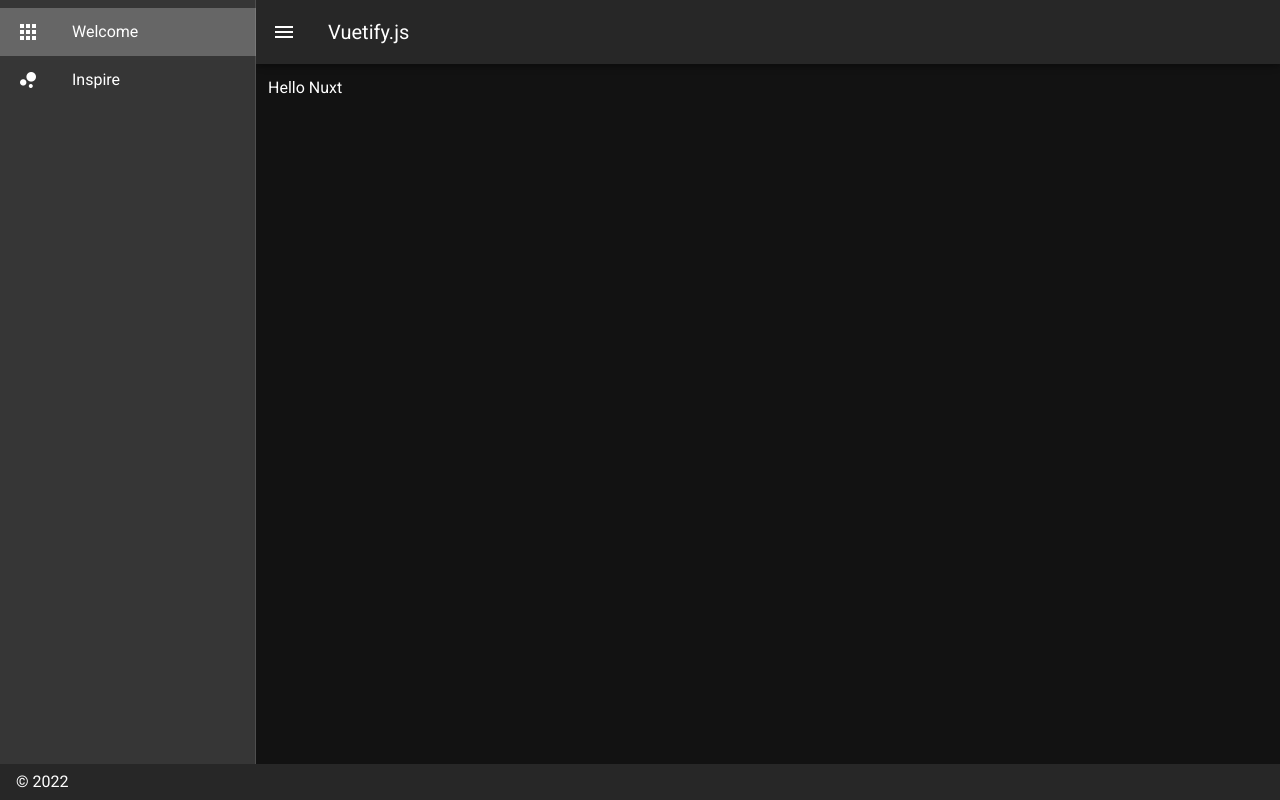
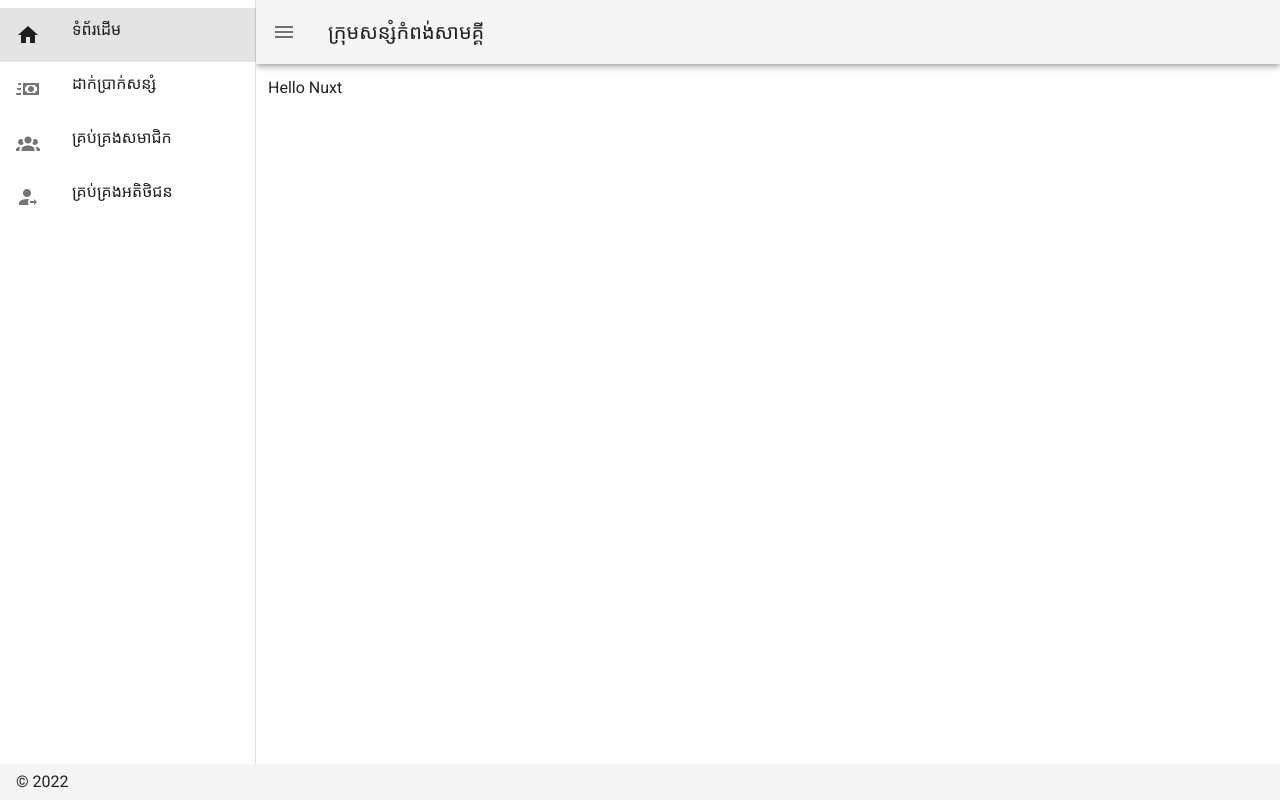
Before and after one commit to phann-phearoen/loan-front, a Nuxt app: page / in a window 1280 px wide. Both pictures are taken after a click on the button 28 px from the left and 32 px from the top of the page. Built offline with nearby package versions, Linux system fonts and the light colour scheme.

Commit message:
add proper drawer

```diff
--- a/layouts/default.vue
+++ b/layouts/default.vue
@@ -1,5 +1,5 @@
 <template>
-  <v-app dark>
+  <v-app :dark="setTheme">
     <v-navigation-drawer
       v-model="drawer"
       fixed
@@ -17,7 +17,7 @@
             <v-icon>{{ item.icon }}</v-icon>
           </v-list-item-action>
           <v-list-item-content>
-            <v-list-item-title v-text="item.title" />
+            <v-list-item-title v-text="item.title" style="min-height: 30px" />
           </v-list-item-content>
         </v-list-item>
       </v-list>
@@ -53,21 +53,35 @@ export default {
       fixed: false,
       items: [
         {
-          icon: 'mdi-apps',
-          title: 'Welcome',
+          icon: 'mdi-home',
+          title: 'ទំព័រដើម',
           to: '/'
         },
         {
-          icon: 'mdi-chart-bubble',
-          title: 'Inspire',
-          to: '/inspire'
-        }
+          icon: 'mdi-cash-fast',
+          title: 'ដាក់ប្រាក់សន្សំ',
+          to: '/deposit'
+        },
+        {
+          icon: 'mdi-account-group',
+          title: 'គ្រប់គ្រងសមាជិក',
+          to: '/users'
+        },
+        {
+          icon: 'mdi-account-arrow-right',
+          title: 'គ្រប់គ្រងអតិថិជន',
+          to: '/clients'
+        },
       ],
-      miniVariant: false,
       right: true,
-      rightDrawer: false,
-      title: 'Vuetify.js'
+      rightDrawer: true,
+      title: 'ក្រុមសន្សំកំពង់សាមគ្គី'
     }
+  },
+  computed: {
+    setTheme () {
+      this.$vuetify.theme.dark = false
+    },
   }
 }
 </script>
```
